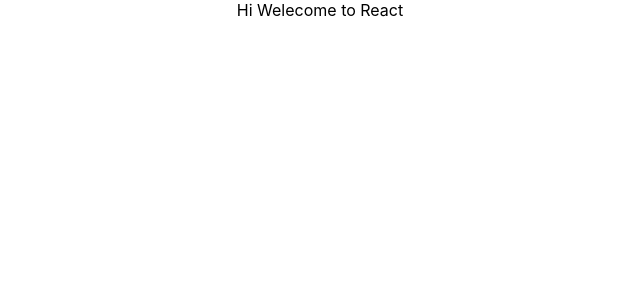
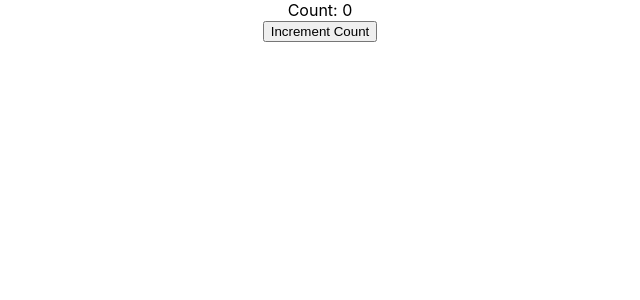
Before and after one commit to sravanbommana/react-refresh, a React (Create React App) app: page / in a window 1280 px wide. Shown: the top 300 px of the page, without its empty margins (320-960 px from the left). Built offline with nearby package versions, Linux system fonts and the light colour scheme.

Commit message:
added data sharin

```diff
--- a/src/App.js
+++ b/src/App.js
@@ -1,9 +1,10 @@
 import './App.css';
+import ParentClass from './components/parent-component/ParentComponent';
 
 function App() {
   return (
     <div className="App">
-     Hi Welecome to React
+      <ParentClass />
     </div>
   );
 }
--- /dev/null
+++ b/src/components/child-component/ChildComponent.js
@@ -0,0 +1,15 @@
+import React, { Component } from 'react'
+
+class ChildComponent extends Component {
+  render() {
+    const {count, handleClick} = this.props;
+    return (
+      <div>
+        <div>Count: {count}</div>
+        <button onClick={handleClick}>Increment Count</button>
+      </div>
+    )
+  }
+}
+
+export default ChildComponent
--- /dev/null
+++ b/src/components/parent-component/ParentComponent.js
@@ -0,0 +1,28 @@
+import { Component } from "react";
+import ChildComponent from "../child-component/ChildComponent";
+
+class ParentClass extends Component {
+  constructor() {
+    super();
+    this.state = {
+      count: 0,
+    };
+  }
+
+  handleClick = () => {
+    this.setState((prevState) => {
+      return {
+        ...this.state,
+        count: prevState.count + 1,
+      };
+    });
+  };
+
+  render() {
+    return <div>
+      <ChildComponent count={this.state.count} handleClick={this.handleClick}/>
+    </div>;
+  }
+}
+
+export default ParentClass;
```
